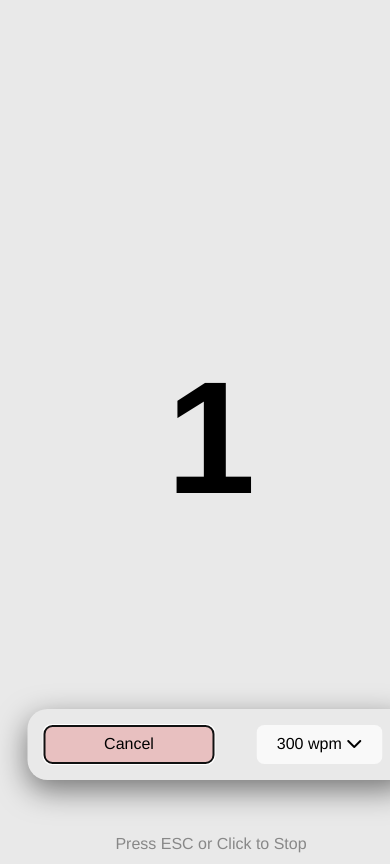
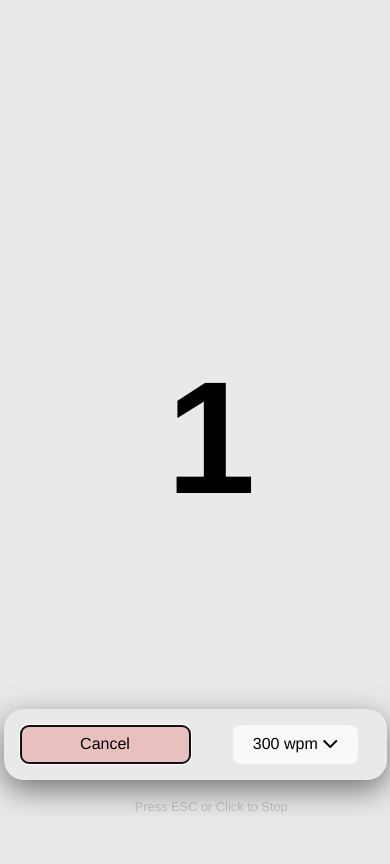
Before and after one commit to rachelannec/RSVP, a React (Vite) app: page / in a window 390 px wide. Both pictures are taken after a click on the button "Start". Built offline with nearby package versions, Linux system fonts and the light colour scheme; a web font is replaced by a local one.

Commit message:
refactor fullscreen controls and add hint for ESC key

```diff
--- a/src/App.css
+++ b/src/App.css
@@ -104,8 +104,13 @@
 .controls.fullscreen {
   position: fixed;
   bottom: 50px;           /* Floating near bottom */
-  left: 50%;
-  transform: translateX(-50%);
+
+  /* FIX: Robust Centering Logic */
+  left: 0;
+  right: 0;
+  margin-left: auto;
+  margin-right: auto;
+
   z-index: 1001;          /* Higher than card (1000) */
 
   background-color: var(--bg-card);
@@ -115,6 +120,7 @@
   border: 1px solid var(--border-color);
 
   width: auto;
+  max-width: 400px;       /* Prevent it from being too wide on desktop */
   min-width: 300px;
 }
 
@@ -141,6 +147,35 @@
 .input {
   margin: 20px;
   width: 100%;
+}
+
+.fullscreen-hint {
+    position: absolute;
+    bottom: 100px;
+    left: 50%;
+    transform: translateX(-50%);
+
+    font-size: 0.9rem;
+    color: var(--text-muted);
+    opacity: 0.0; /* Start hidden */
+
+    animation: fadeIn 1s ease-in-out forwards;
+    animation-delay: 2s; /* Wait 2 seconds before showing so it doesn't distract immediately */
+}
+
+/* Style the "ESC" part to look like a key */
+.fullscreen-hint span {
+    border: 1px solid var(--border-color);
+    border-radius: 4px;
+    padding: 2px 6px;
+    margin: 0 4px;
+    font-size: 0.8rem;
+    font-weight: bold;
+    background-color: var(--bg-card);
+}
+
+@keyframes fadeIn {
+    to { opacity: 0.8; }
 }
 
 /* --- ANIMATIONS --- */
@@ -193,10 +228,11 @@
 
   /* Adjust Floating Controls for Mobile */
   .controls.fullscreen {
-    bottom: 40px;    /* Avoid iPhone home bar */
-    width: 90%;      /* Fit screen width */
-    min-width: unset;
-    padding: 1rem;
+    bottom: 40px;
+    width: 90%;
+    max-width: none;  /* Remove desktop limit */
+    min-width: auto;
+    padding: 1rem;    /* More padding for touch targets */
     flex-direction: row; /* Keep buttons side-by-side if possible */
   }
 
@@ -204,4 +240,9 @@
     width: auto;
     flex: 1; /* Button grows to fill space */
   }
+
+  .fullscreen-hint {
+    font-size: 0.8rem;
+    bottom: 60px;
+  }
 }
--- a/src/App.tsx
+++ b/src/App.tsx
@@ -168,7 +168,7 @@ function App() {
             )}
           </span>
           {isFullscreen &&(
-            <div style={{ position: 'absolute', bottom: '20px', fontSize: '1rem', color: '#888' }}>
+            <div className='fullscreen-hint'>
               Press ESC or Click to Stop
             </div>
           )}
--- a/src/index.css
+++ b/src/index.css
@@ -32,7 +32,6 @@ body {
   margin: 0;
   padding: 0;
   min-height: 100dvh;
-  width: 100dvw;
   background-color: var(--bg-main);
   color: var(--text-main);
   transition: background-color 0.3s, color 0.3s;
--- a/src/styles/TextHighlighter.css
+++ b/src/styles/TextHighlighter.css
@@ -9,6 +9,7 @@
 }
 
 .text-area {
+    margin: 0 20px;
     text-align: left;
     width: 800px;
     height: 200px;
```
